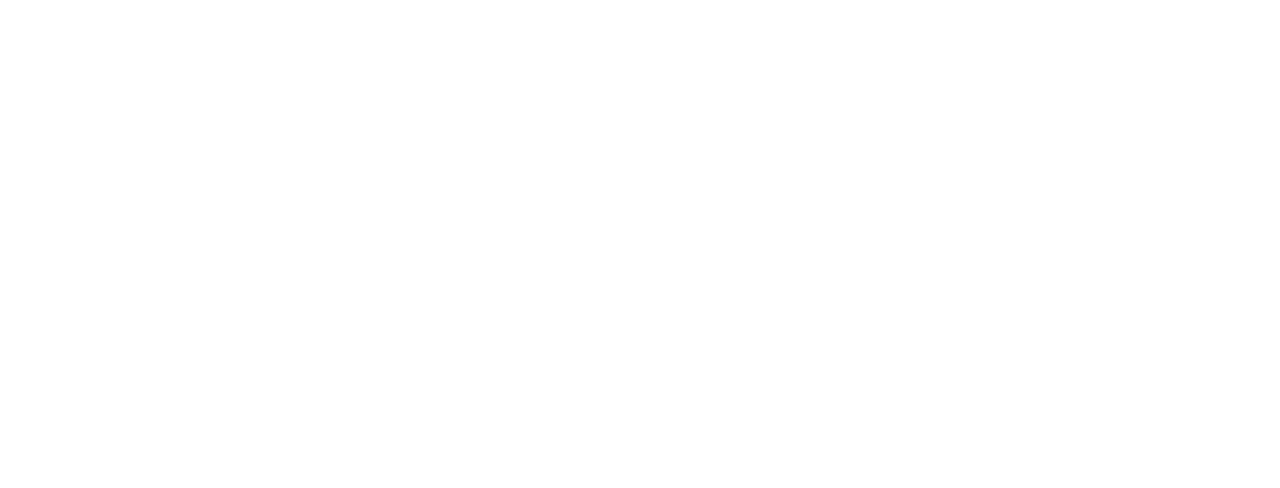
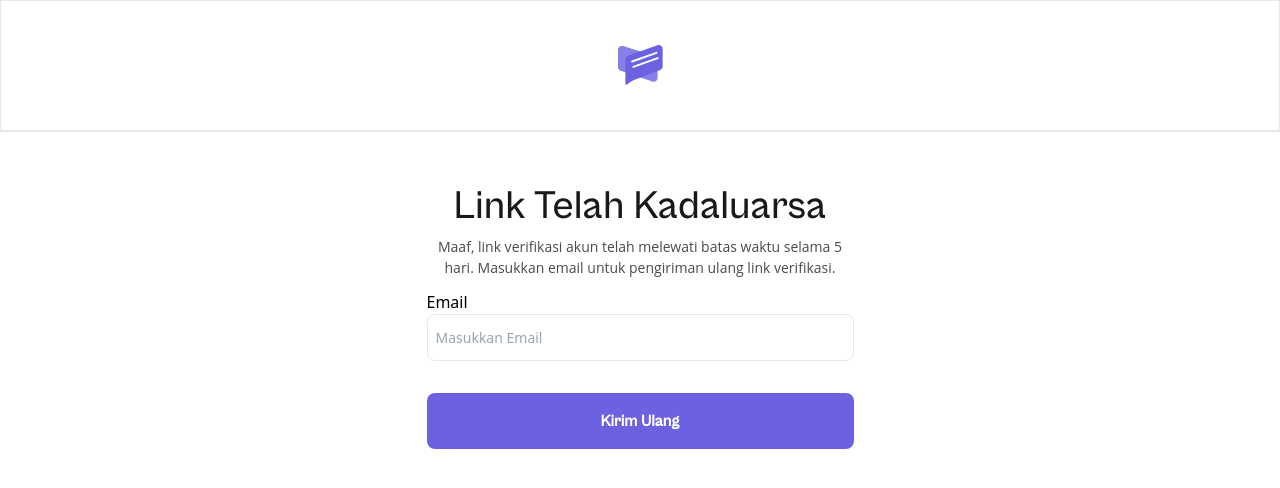
Before and after one commit to akbar5yn/OpiBox, a Nuxt app: page /verification-account in a window 1280 px wide. Before the commit this address had no page. Shown: the top 488 px of the page. Built offline with nearby package versions, Linux system fonts and the light colour scheme.

Commit message:
slicing verification account

```diff
--- /dev/null
+++ b/pages/verification-account/index.vue
@@ -0,0 +1,59 @@
+<template>
+  <div class="justify-center w-full max-w-[427px]">
+    <div v-if="verificationStatus" class="text-center">
+      <h1 class="text-[40px] font-cabinet-grotesk font normal text-[#19191B]">
+        Akun Berhasil Terverifikasi
+      </h1>
+      <p class="text-[14px] font-open-sans font-normal order-1 text-[#4A4A4F]">
+        Selamat! akunmu telah berhasil terverifikasi. Silakan masukkan<br>
+        ulang email dan kata sandi pada halaman masuk.
+      </p>
+      <nuxt-link to="/login">
+        <button
+          class="bg-[#6C61E1] text-white font-semibold w-full max-w-[427px] py-4 mt-7 rounded-lg font-cabinet-grotesk"
+        >
+          Masuk ke Opibox
+        </button>
+      </nuxt-link>
+    </div>
+    <div v-if="!verificationStatus">
+      <h1
+        class="text-[40px] font-cabinet-grotesk font normal text-[#19191B] text-center"
+      >
+        Link Telah Kadaluarsa
+      </h1>
+      <p
+        class="text-[14px] font-open-sans font-normal order-1 text-[#4A4A4F] text-center"
+      >
+        Maaf, link verifikasi akun telah melewati batas waktu selama 5 hari.
+        Masukkan email untuk pengiriman ulang link verifikasi.
+      </p>
+      <form class="flex flex-col mt-3" action="">
+        <label for="email">Email</label>
+        <input
+          id="email"
+          class="border rounded-lg px-2 py-3 text-[14px] outline-none flex w-full"
+          type="text"
+          name="email"
+          placeholder="Masukkan Email"
+        >
+        <button
+          class="bg-[#6C61E1] text-white font-semibold w-full max-w-[427px] py-4 rounded-lg font-cabinet-grotesk mx-auto mt-8"
+        >
+          Kirim Ulang
+        </button>
+      </form>
+    </div>
+  </div>
+</template>
+
+<script>
+export default {
+  layout: 'AuthView',
+  data () {
+    return {
+      verificationStatus: false
+    }
+  }
+}
+</script>
```
